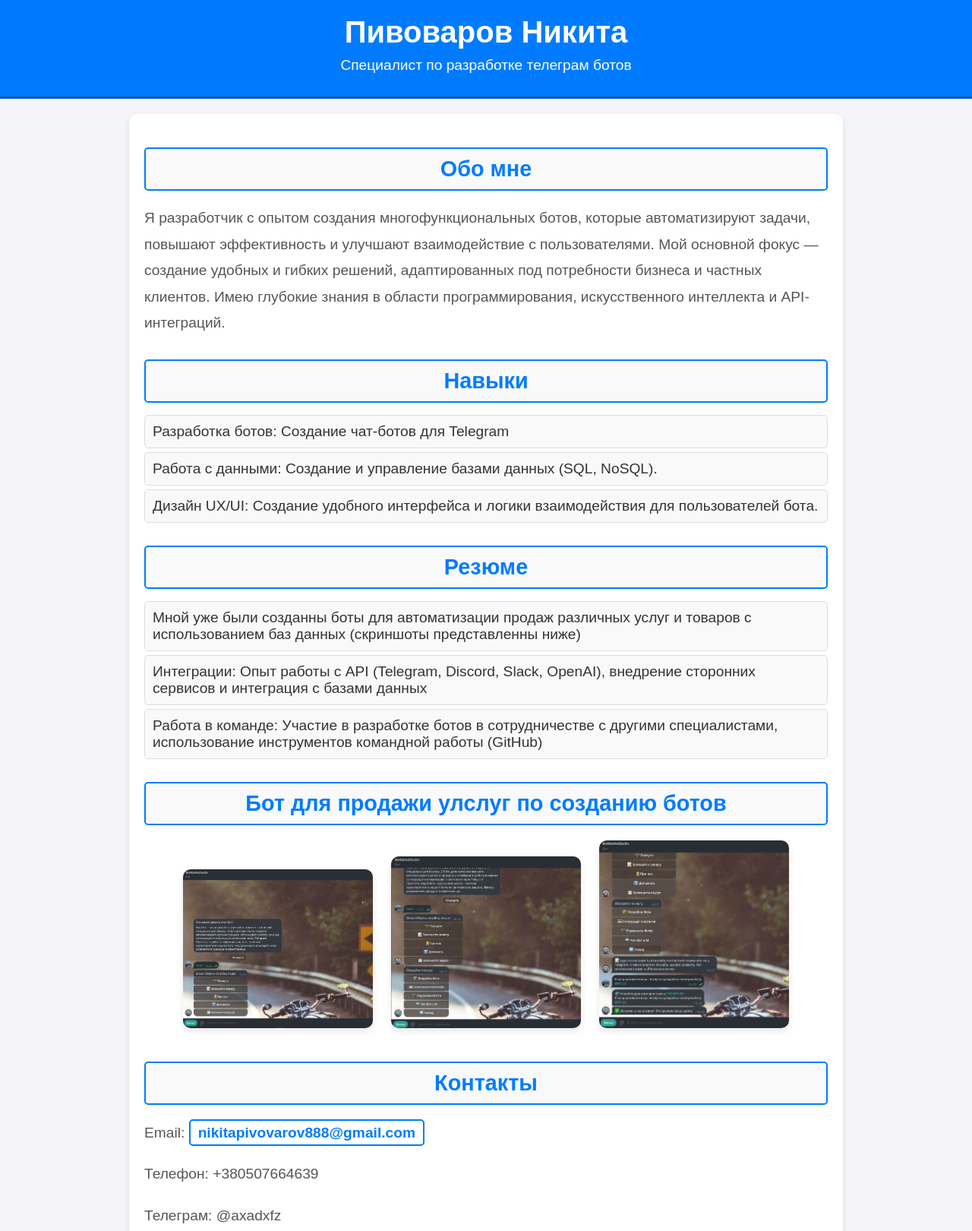
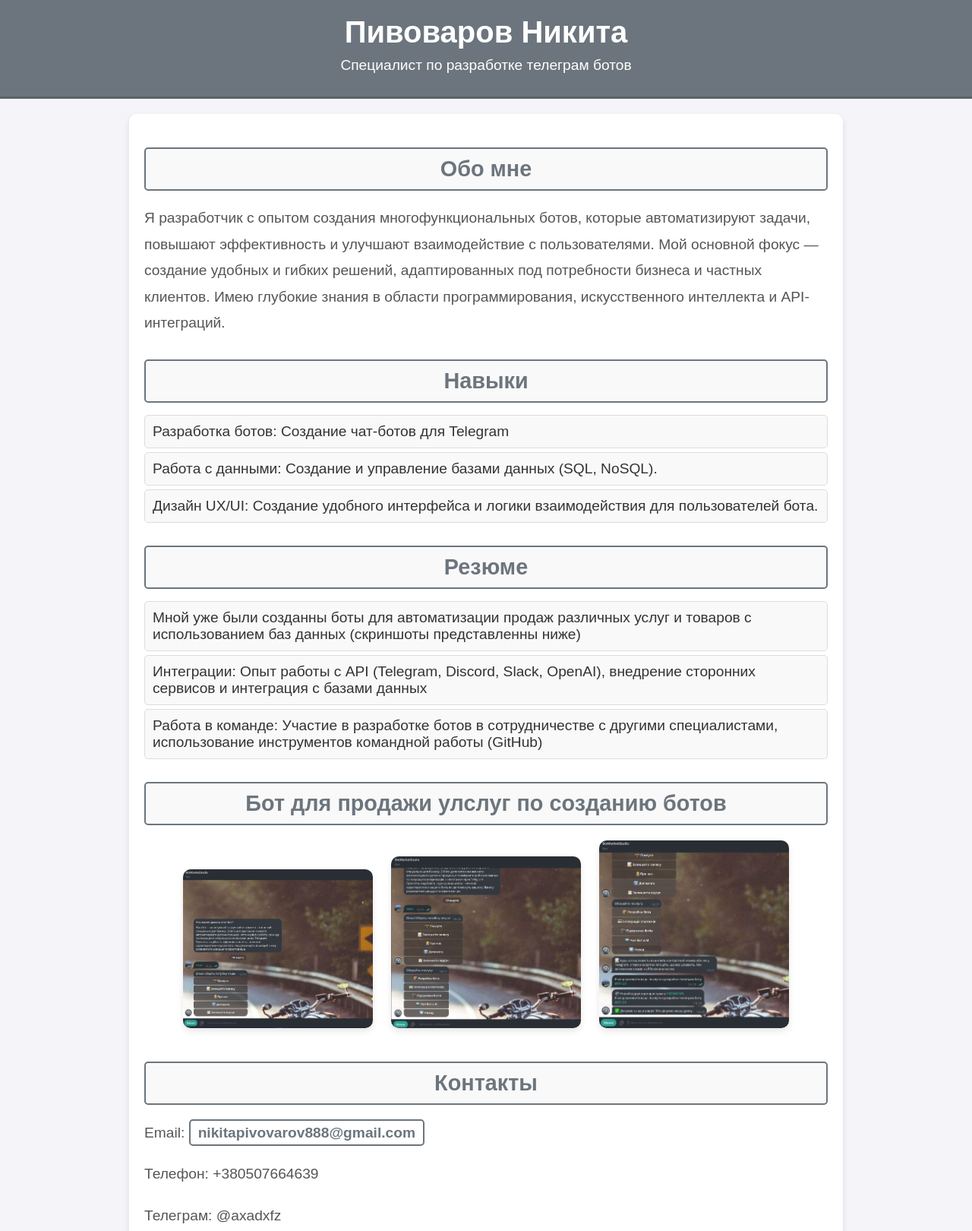
Before and after one commit to prggrt/-, a plain HTML site: page index.html in a window 1280 px wide. Shown: the top 1620 px of the page at 76% size. Drawn offline with Linux system fonts and the light colour scheme.

Commit message:
Update style.css

```diff
--- a/style.css
+++ b/style.css
@@ -9,11 +9,11 @@ body {
 
 /* Стиль для шапки */
 header {
-    background-color: #007BFF;
+    background-color: #6c757d;
     color: white;
     padding: 20px;
     text-align: center;
-    border-bottom: 3px solid #0056b3;
+    border-bottom: 3px solid #5a6268;
 }
 
 header h1 {
@@ -43,11 +43,11 @@ section {
 
 /* Заголовки с рамкой */
 section h2 {
-    color: #007BFF;
+    color: #6c757d;
     font-size: 1.8em;
     margin-bottom: 10px;
     padding: 10px;
-    border: 2px solid #007BFF;
+    border: 2px solid #6c757d;
     border-radius: 5px;
     background-color: #f9f9f9;
     text-align: center;
@@ -110,10 +110,10 @@ section ul li {
 
 /* Контакты */
 #contact a {
-    color: #007BFF;
+    color: #6c757d;
     text-decoration: none;
     font-weight: bold;
-    border: 2px solid #007BFF;
+    border: 2px solid #6c757d;
     padding: 5px 10px;
     border-radius: 5px;
     transition: background-color 0.3s ease, color 0.3s ease;
@@ -121,13 +121,13 @@ section ul li {
 
 #contact a:hover {
     text-decoration: none;
-    background-color: #007BFF;
+    background-color: #6c757d;
     color: white;
 }
 
 /* Футер */
 footer {
-    background: #007BFF;
+    background: #6c757d;
     color: white;
     text-align: center;
     padding: 10px 0;
```
